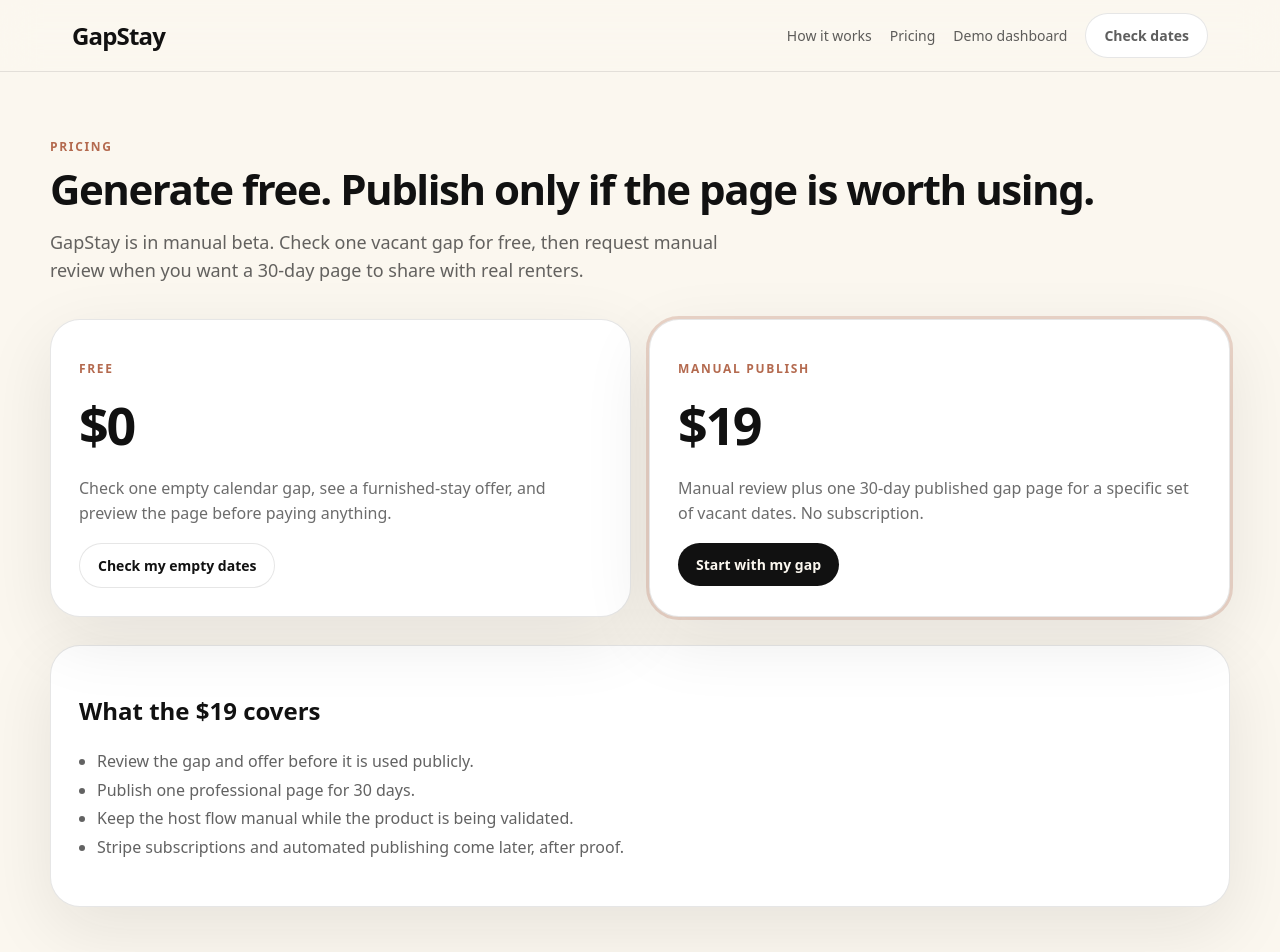
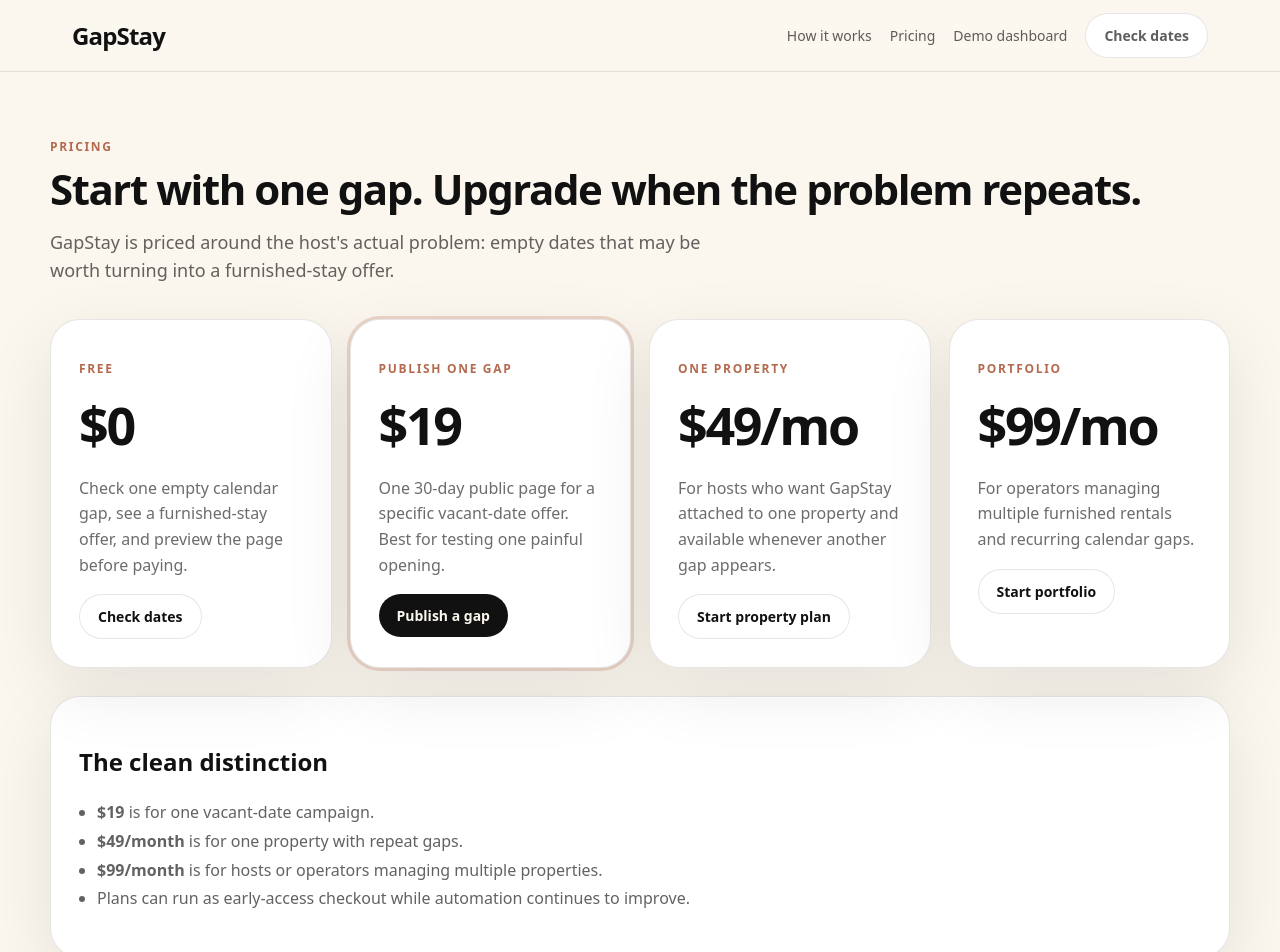
Before and after one commit to pissclams1/Pissclams, a Next.js app: page /pricing in a window 1280 px wide. Shown: the top 952 px of the page. Built offline with nearby package versions, Linux system fonts and the light colour scheme.

Commit message:
Restore professional pricing tiers

```diff
--- a/app/pricing/page.tsx
+++ b/app/pricing/page.tsx
@@ -1,31 +1,25 @@
 import Link from "next/link";
+
+const plans = [
+  { name: "Free", price: "$0", text: "Check one empty calendar gap, see a furnished-stay offer, and preview the page before paying.", cta: "Check dates", href: "/host", featured: false },
+  { name: "Publish one gap", price: "$19", text: "One 30-day public page for a specific vacant-date offer. Best for testing one painful opening.", cta: "Publish a gap", href: "/host", featured: true },
+  { name: "One property", price: "$49/mo", text: "For hosts who want GapStay attached to one property and available whenever another gap appears.", cta: "Start property plan", href: "/host", featured: false },
+  { name: "Portfolio", price: "$99/mo", text: "For operators managing multiple furnished rentals and recurring calendar gaps.", cta: "Start portfolio", href: "/host", featured: false }
+];
 
 export default function PricingPage(){
   return <main className="wrap section topspace">
     <p className="kicker">Pricing</p>
-    <h1 className="big">Generate free. Publish only if the page is worth using.</h1>
-    <p className="lead" style={{fontSize:18}}>GapStay is in manual beta. Check one vacant gap for free, then request manual review when you want a 30-day page to share with real renters.</p>
-    <div className="grid grid2" style={{marginTop:34}}>
-      <div className="card pad">
-        <p className="kicker">Free</p>
-        <div className="price">$0</div>
-        <p className="muted">Check one empty calendar gap, see a furnished-stay offer, and preview the page before paying anything.</p>
-        <Link className="pill" href="/host">Check my empty dates</Link>
-      </div>
-      <div className="card pad" style={{outline:"3px solid rgba(180,106,79,.25)"}}>
-        <p className="kicker">Manual publish</p>
-        <div className="price">$19</div>
-        <p className="muted">Manual review plus one 30-day published gap page for a specific set of vacant dates. No subscription.</p>
-        <Link className="darkpill" href="/host">Start with my gap</Link>
-      </div>
-    </div>
+    <h1 className="big">Start with one gap. Upgrade when the problem repeats.</h1>
+    <p className="lead" style={{fontSize:18}}>GapStay is priced around the host's actual problem: empty dates that may be worth turning into a furnished-stay offer.</p>
+    <div className="grid grid4" style={{marginTop:34}}>{plans.map(p=><div className="card pad" key={p.name} style={p.featured?{outline:"3px solid rgba(180,106,79,.25)"}:{}}><p className="kicker">{p.name}</p><div className="price">{p.price}</div><p className="muted">{p.text}</p><Link className={p.featured?"darkpill":"pill"} href={p.href}>{p.cta}</Link></div>)}</div>
     <section className="card pad" style={{marginTop:28}}>
-      <h2>What the $19 covers</h2>
+      <h2>The clean distinction</h2>
       <ul className="list">
-        <li>Review the gap and offer before it is used publicly.</li>
-        <li>Publish one professional page for 30 days.</li>
-        <li>Keep the host flow manual while the product is being validated.</li>
-        <li>Stripe subscriptions and automated publishing come later, after proof.</li>
+        <li><b>$19</b> is for one vacant-date campaign.</li>
+        <li><b>$49/month</b> is for one property with repeat gaps.</li>
+        <li><b>$99/month</b> is for hosts or operators managing multiple properties.</li>
+        <li>Plans can run as early-access checkout while automation continues to improve.</li>
       </ul>
     </section>
   </main>
```
